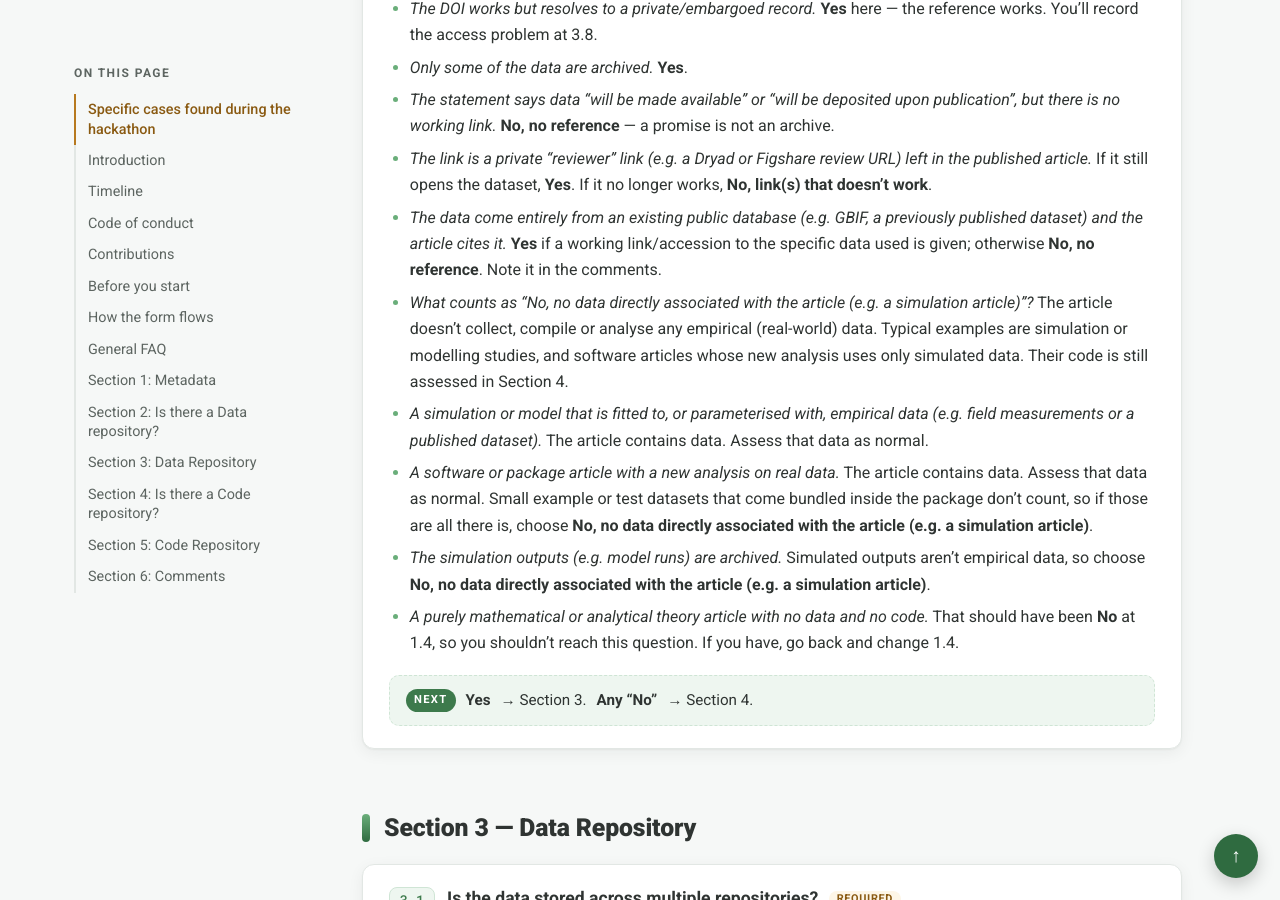
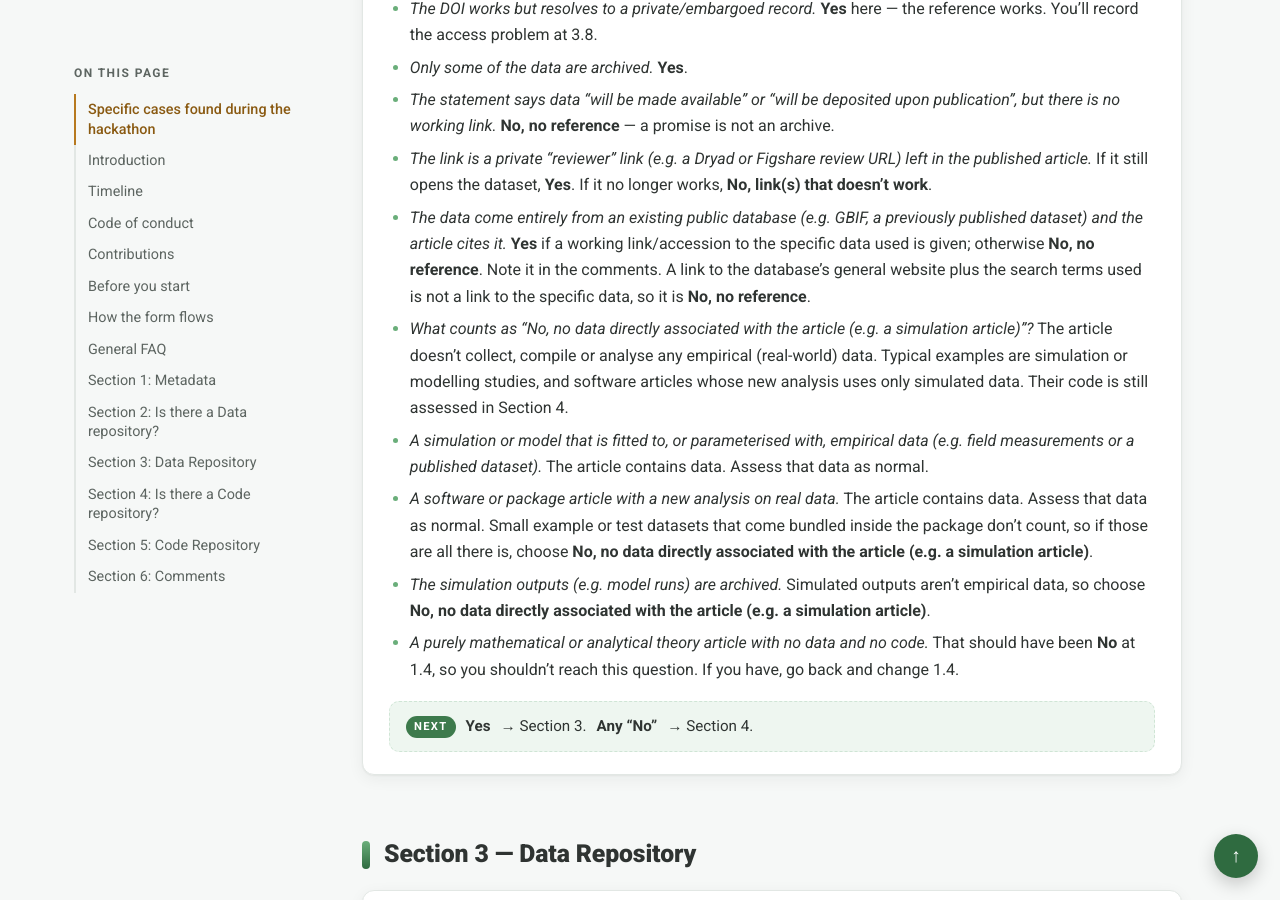
Before and after one commit to EIvimeyCook/Data-Code_Society, a Jekyll site: the page built from FAQ.md, in a window 1280 px wide and 900 px high, scrolled down 10768 px. Built offline with Jekyll 4.4.1, drawn with Linux system fonts in a browser that asks for light colours; our own code applies the rules of GitHub Pages for plain Markdown files.

Commit message:
Update FAQ.md

```diff
--- a/FAQ.md
+++ b/FAQ.md
@@ -273,7 +273,7 @@ The Zoom chat or the dedicated Slack channel.
 - *Only some of the data are archived.* **Yes**.
 - *The statement says data "will be made available" or "will be deposited upon publication", but there is no working link.* **No, no reference** — a promise is not an archive.
 - *The link is a private "reviewer" link (e.g. a Dryad or Figshare review URL) left in the published article.* If it still opens the dataset, **Yes**. If it no longer works, **No, link(s) that doesn't work**.
-- *The data come entirely from an existing public database (e.g. GBIF, a previously published dataset) and the article cites it.* **Yes** if a working link/accession to the specific data used is given; otherwise **No, no reference**. Note it in the comments.
+- *The data come entirely from an existing public database (e.g. GBIF, a previously published dataset) and the article cites it.* **Yes** if a working link/accession to the specific data used is given; otherwise **No, no reference**. Note it in the comments. A link to the database's general website plus the search terms used is not a link to the specific data, so it is **No, no reference**.
 - *What counts as "No, no data directly associated with the article (e.g. a simulation article)"?* The article doesn't collect, compile or analyse any empirical (real-world) data. Typical examples are simulation or modelling studies, and software articles whose new analysis uses only simulated data. Their code is still assessed in Section 4.
 - *A simulation or model that is fitted to, or parameterised with, empirical data (e.g. field measurements or a published dataset).* The article contains data. Assess that data as normal.
 - *A software or package article with a new analysis on real data.* The article contains data. Assess that data as normal. Small example or test datasets that come bundled inside the package don't count, so if those are all there is, choose **No, no data directly associated with the article (e.g. a simulation article)**.
```
